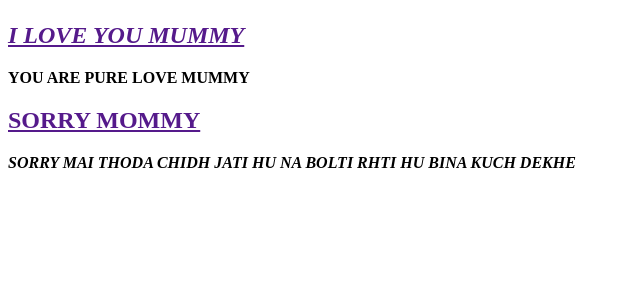
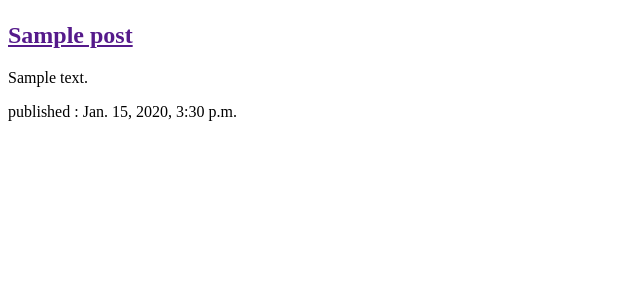
Before and after one commit to AnishaGarg06/my-first-blog, a Django app: page / in a window 1280 px wide. Shown: the part 58-358 px from the top of the page, without its empty margins (0-640 px from the left). Run offline with Django 3.2, Linux system fonts and the light colour scheme; tables that the repository leaves empty hold one stand-in row (values such as "Sample post").

Commit message:
templete update

```diff
--- a/blog/templates/blog/post_list.html
+++ b/blog/templates/blog/post_list.html
@@ -8,15 +8,13 @@
             <h1><a href="/">FROM ANISHA'S HEART</a></h1>
         </header>
 
-        <article>
-            <h2><a href=""><em>I LOVE YOU MUMMY</em></a></h2>
-            <p><strong>YOU ARE PURE LOVE MUMMY</strong></p>
-        </article>
-
-        <article>
-            <h2><a href="">SORRY MOMMY</a></h2>
-            <p>
-            <strong><em>SORRY MAI THODA CHIDH JATI HU NA BOLTI RHTI HU BINA KUCH DEKHE</em></strong></p>
-        </article>
+       {%for post in posts %}
+       <article>
+           <h2><a href="">{{ post.title }}</a>
+           </h2>
+           <p>{{ post.text|linebreaksbr }}</p>
+           <time>published : {{ post.published_date }}</time>
+       </article>
+       {% endfor %}
     </body>
 </html>
--- a/blog/views.py
+++ b/blog/views.py
@@ -1,6 +1,9 @@
 from django.shortcuts import render
+from django.utils import timezone
+from .models import Post
 
 # Create your views here.
 
 def post_list(request):
-	return render(request, 'blog/post_list.html', {})
+	posts = Post.objects.filter(published_date__lte=timezone.now()).order_by('published_date')
+	return render(request, 'blog/post_list.html', {'posts' : posts})
```
